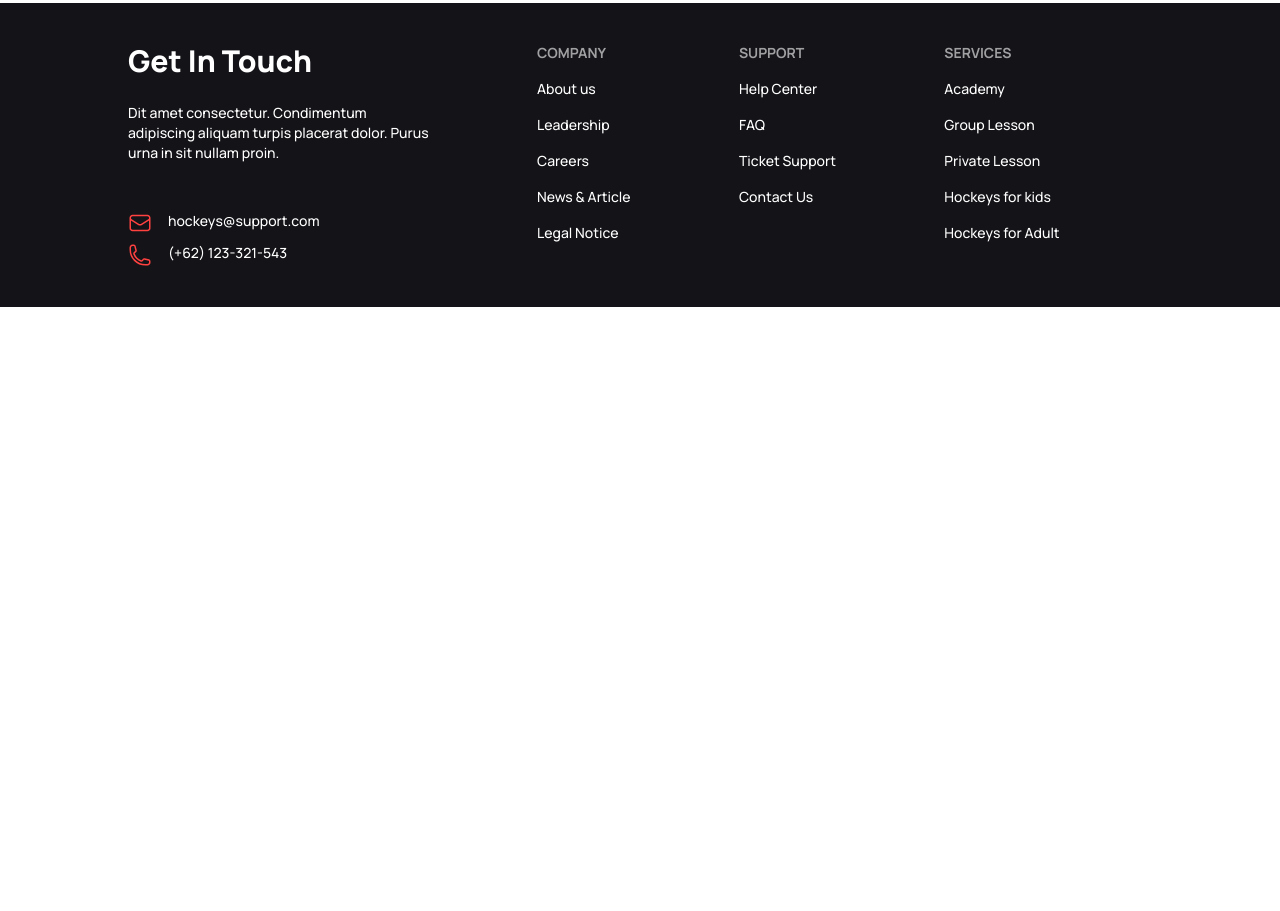
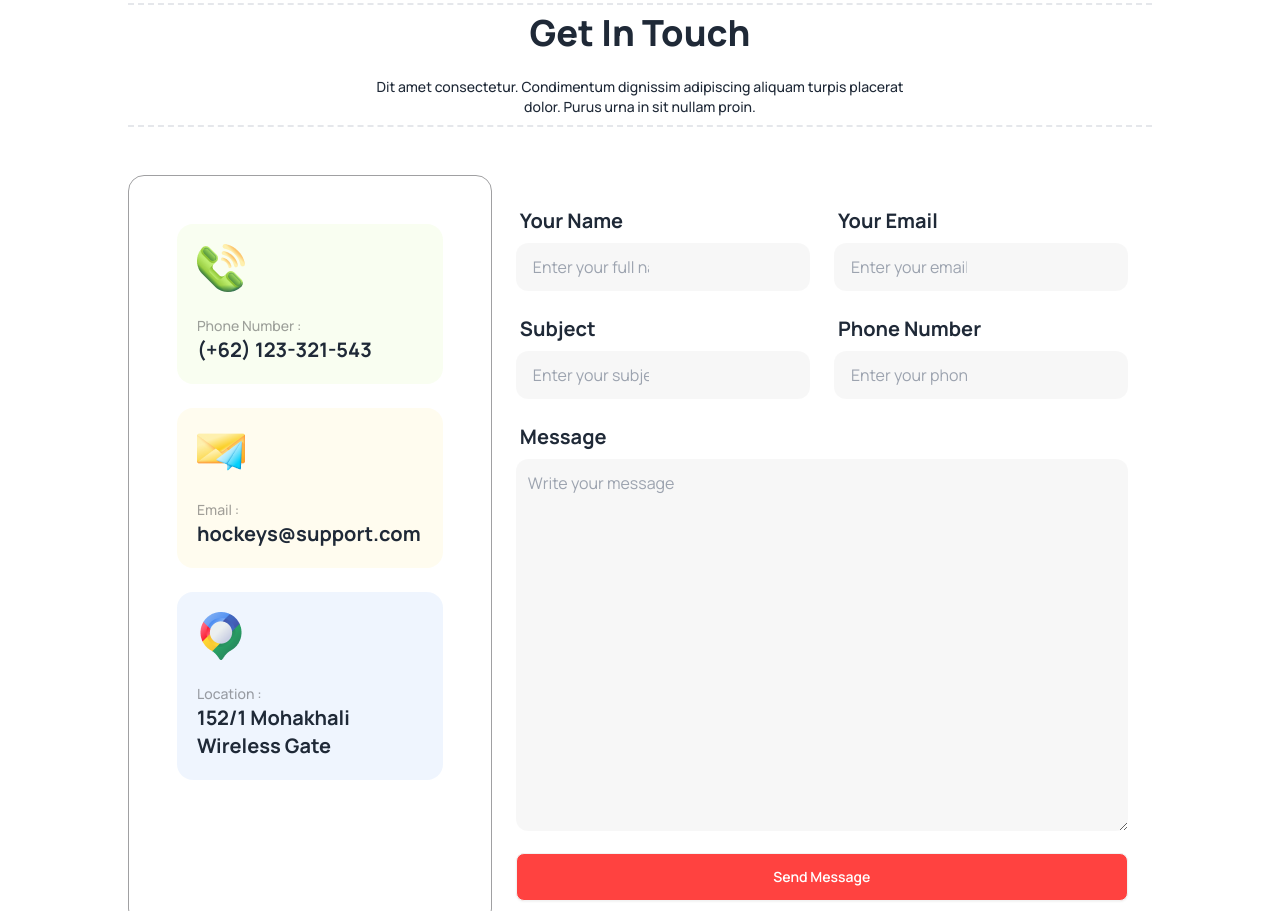
Before and after one commit to Nazrulofficeial/Hockeys, a plain HTML site: page index.html in a window 1280 px wide. Shown: the part 4240-5151 px from the top of the page. Before the commit the page ends 4547 px from the top, so only its background shows below. Drawn offline with nearby package versions, Linux system fonts and the light colour scheme.

```diff
--- a/index.html
+++ b/index.html
@@ -457,35 +457,112 @@
             </div>
           </div>
         </section>
+        <!-- Get in touch section -->
+        <section class="mx-5 lg:mx-32 lg:my-12 my-6">
+          <!-- Get in touch Section heading -->
+          <div class="border-t-2 border-b-2 border-dashed text-center py-2 ">
+            <h1 class="text-xl lg:text-4xl font-extrabold pb-6">Get In Touch</h1>
+            <p class="text-sm font-medium text-[rgba(19, 19, 24, 0.60)]">Dit amet consectetur. Condimentum dignissim adipiscing aliquam turpis placerat
+              <br>
+              dolor. Purus urna in sit nullam proin. </p>
+          </div>
+          <!-- Get in touch main section started from here -->
+          <div class="my-12 lg:flex">
+            <div class="border-[1px] border-[#13131866] rounded-2xl p-7 lg:p-12 ">
+              <div class="bg-[#BCED6D19] rounded-2xl mb-6 p-5">
+                <img src="Images/Group 1171275317.png" alt="" class="pb-6">
+                <p class="text-sm font-medium text-[#13131866]">Phone Number : </p>
+                <h3 class="text-xl font-bold">(+62) 123-321-543</h3>
+              </div>
+              <div class="bg-[#FDDD5F19] rounded-2xl mb-6 p-5">
+                <img src="Images/Group 1171275318.png" alt="" class="pb-6">
+                <p class="text-sm font-medium text-[#13131866]">Email : </p>
+                <h3 class="text-xl font-bold">hockeys@support.com</h3>
+              </div>
+              <div class="bg-[#629CF31A] rounded-2xl mb-6 p-5">
+                <img src="Images/Group 1171275321.png" alt="" class="pb-6">
+                <p class="text-sm font-medium text-[#13131866]">Location : </p>
+                <h3 class="text-xl font-bold">152/1 Mohakhali Wireless Gate</h3>
+              </div>
+            </div>
+            <div>
+              <!-- Newsletter form -->
+              <div class="relative lg:flex flex-col justify-center  ">
+                <div class=" p-6 m-auto bg-white">
+                    <form class="space-y-4">
+                        <div class="flex flex-col lg:flex-row gap-6">
+                            <div>
+                              <label class="label">
+                                <span class="text-xl font-bold">Your Name</span>
+                            </label>
+                            <input type="text" placeholder="Enter your full name" class="w-full input pr-40 bg-[#13131808] rounded-xl" />
+                            </div>
+                            <div>
+                              <label class="label">
+                                <span class="text-xl font-bold">Your Email</span>
+                            </label>
+                          <input type="text" placeholder="Enter your email" class="w-full input pr-40 bg-[#13131808] rounded-xl" />
+                        </div>
+                        </div>
+
+                        <div class="flex flex-col lg:flex-row gap-6">
+                            <div>
+                              <label class="label">
+                                <span class="text-xl font-bold">Subject</span>
+                            </label>
+                            <input type="text" placeholder="Enter your subject" class="w-full input pr-40 bg-[#13131808] rounded-xl" />
+                            </div>
+                            <div>
+                              <label class="label">
+                                <span class="text-xl font-bold">Phone Number</span>
+                            </label>
+                          <input type="text" placeholder="Enter your phone number" class="w-full input pr-40 bg-[#13131808] rounded-xl" />
+                        </div>
+                        </div>
+                        <div>
+                          <label class="label">
+                            <span class="text-xl font-bold">Message</span>
+                        </label>
+                          <textarea name="" id="" cols="83" rows="15" placeholder="Write your message" class="w-full pt-3 pl-3 bg-[#13131808] rounded-xl"></textarea>
+                        </div>
+                        <div>
+                            <button class="btn btn-block bg-frequent-color hover:bg-frequent-color text-white">Send Message</button>
+                        </div>
+                    </form>
+                </div>
+            </div>
+            </div>
+          </div>
+        </section>
     </main>
-    <footer class="footer p-10 bg-[#131318] text-white text-sm font-medium lg:px-32">
-      <aside>
+    <footer class="footer p-10 bg-[#131318] text-white text-sm font-medium lg:px-32 ">
+      <aside class="">
         <h1 class="text-3xl font-extrabold pb-4">Get In Touch</h1>
         <p class="pb-10">Dit amet consectetur. Condimentum
           <br>
           adipiscing aliquam turpis placerat dolor. Purus
           <br>
           urna in sit nullam proin. </p>
-          <div class="flex gap-4">
+          <div class="flex gap-4 text-center">
             <img src="Images/Frame (1).svg" alt="">
             <p>hockeys@support.com</p>
           </div>
-          <div class="flex gap-4">
+          <div class="flex gap-4 text-center">
             <img src="Images/Frame (2).svg" alt="">
             <p>(+62) 123-321-543</p>
           </div>
       </aside>
-      <nav>
+        <nav class="text-center">
           <header class="footer-title">Company</header>
           <a class="link link-hover mb-2">About us</a>
           <a class="link link-hover mb-2">Leadership</a>
           <a class="link link-hover mb-2">Careers</a>
-        <a class="link link-hover mb-2">News & Article</a>
+          <a class="link link-hover mb-2 ">News & Article</a>
           <a class="link link-hover mb-2">Legal Notice</a>
         </nav>
-      <nav>
+        <nav class="text-center">
           <header class="footer-title">Support</header>
-        <a class="link link-hover mb-2">Help Center</a>
+          <a class="link link-hover mb-2 ">Help Center</a>
           <a class="link link-hover mb-2">FAQ</a>
           <a class="link link-hover mb-2">Ticket Support</a>
           <a class="link link-hover mb-2">Contact Us</a>
```
Lines whose indentation alone changed are shown as unchanged.
